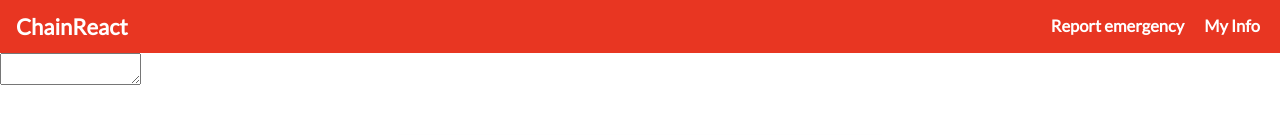
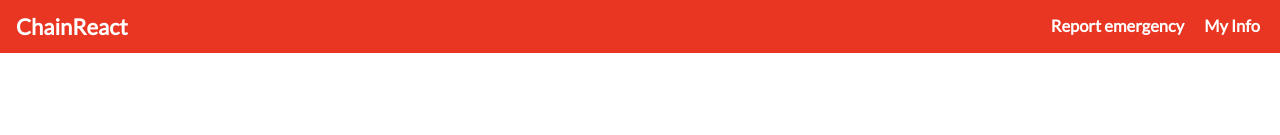
Before and after one commit to addissemagn/chain-reaction-cch2019, a React (Create React App) app in the folder bing/: page /map in a window 1280 px wide. Shown: the top 135 px of the page. Built offline with nearby package versions, Linux system fonts and the light colour scheme; what ontology-dapi would draw is missing.

Commit message:
remove textarea

```diff
--- a/bing/src/dapp-map.tsx
+++ b/bing/src/dapp-map.tsx
@@ -3,10 +3,6 @@ import * as React from 'react';
 import { RouterProps } from 'react-router';
 
 export const DappMap: React.SFC<RouterProps> = (props) => {
-  function getIncidents() {
-    alert('hello');
-  }
-
   function unhidePatient() {
     const pati = document.querySelectorAll('.patient1');
 
@@ -47,7 +43,6 @@ export const DappMap: React.SFC<RouterProps> = (props) => {
           </div>
         </div>
       </div>
-      <textarea onChange={getIncidents}></textarea>
       <div className="center client">
           <h2 className="larger-font">Nearby Emergencies</h2>
           <div className="client-options">
```
